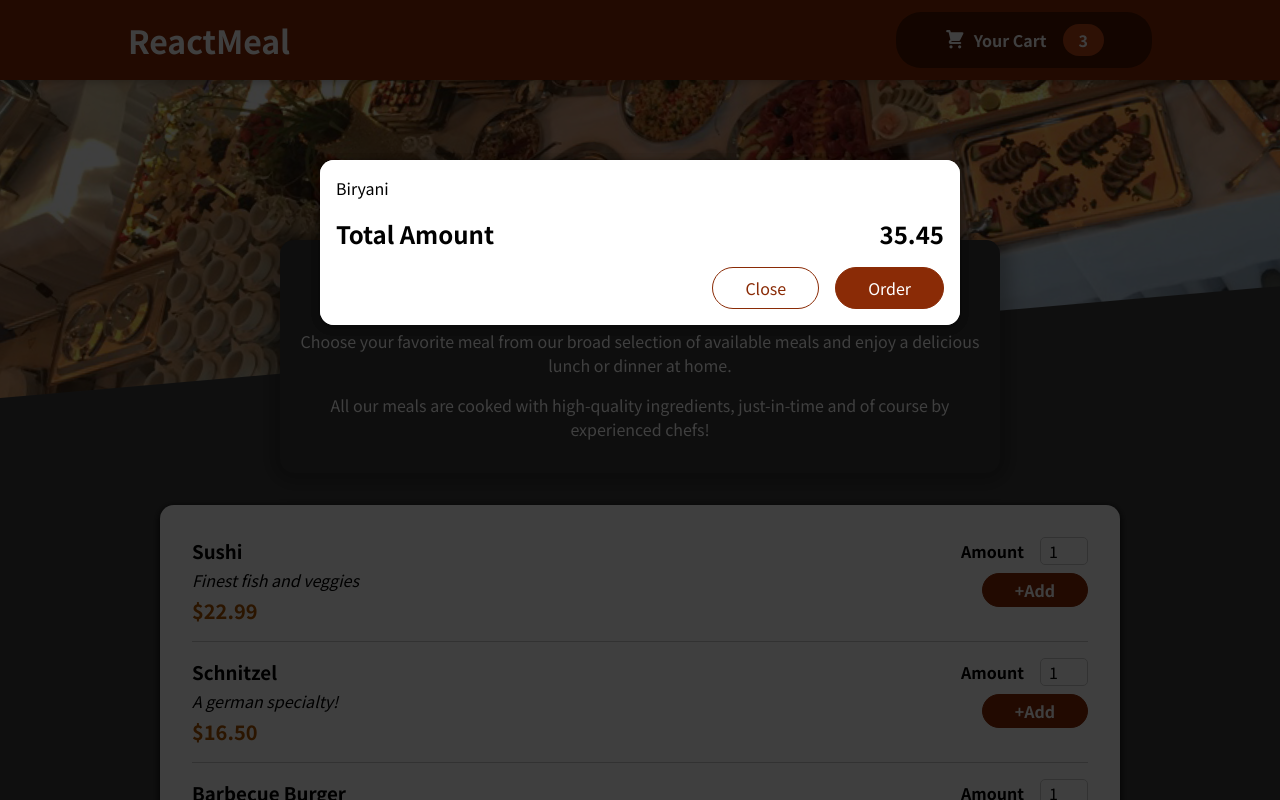
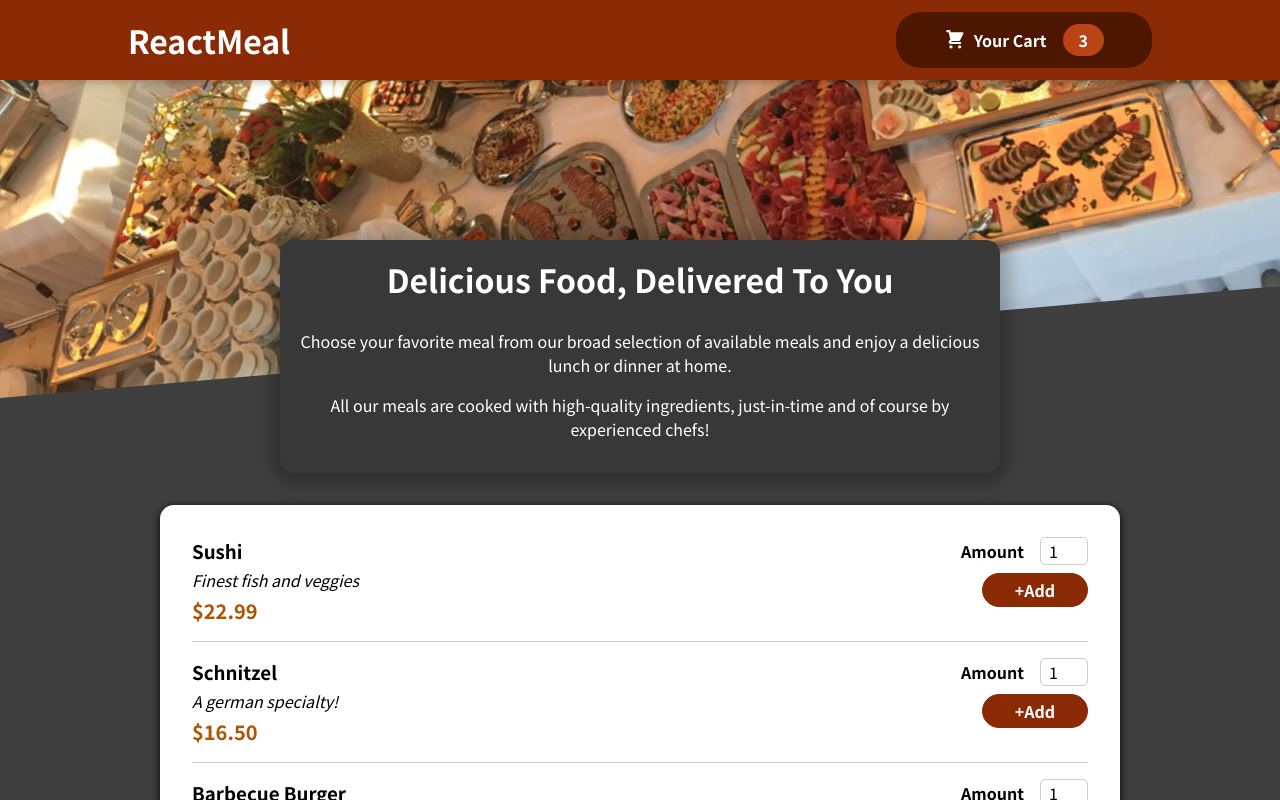
Before and after one commit to azeem521/1stProRestorant, a React (Create React App) app in the folder restorant/: page / in a window 1280 px wide. Shown: the top 800 px of the page. Built offline with nearby package versions, Linux system fonts and the light colour scheme.

Commit message:
OpenCloseFunctionalityAdded

```diff
--- a/restorant/src/App.js
+++ b/restorant/src/App.js
@@ -1,18 +1,28 @@
-import { Fragment } from "react";
+import { Fragment, useState } from "react";
 import Cart from "./component/Cart/Cart";
 import Header from "./component/Layout/Header";
 import AvailableMeal from "./component/Meals/AvailableMeal";
 import Meal from "./component/Meals/Meal";
 
 function App() {
+
+  const [cartIsShown,setCartIsShown]=useState(false);
+
+  const showCartHandler=()=>{
+    setCartIsShown(true)
+  };
+
+  const hideCartHandler=()=>{
+      setCartIsShown(false)
+  }
+
   return (
     <Fragment>
-      <Cart />
-      <Header />
+     {cartIsShown && <Cart onClose={hideCartHandler} />}
+      <Header onShowCart={showCartHandler} />
       <main>
         <Meal />
         <AvailableMeal />
-        <Cart />
       </main>
     </Fragment>
   );
--- a/restorant/src/component/Cart/Cart.js
+++ b/restorant/src/component/Cart/Cart.js
@@ -12,14 +12,14 @@
     ))}</ul>
 
   return (
-    <Modal>
+    <Modal onClose={props.onClose}>
         {cartItem}
     <div className={classes.total}>
     <span>Total Amount</span>
     <span>35.45</span>
     </div>
     <div className={classes.actions}>
-        <button className={classes['button--alt']}>Close</button>
+        <button className={classes['button--alt']} onClick={props.onClose}>Close</button>
         <button className={classes.button}>Order</button>
     </div>
     </Modal>
--- a/restorant/src/component/Layout/Header.js
+++ b/restorant/src/component/Layout/Header.js
@@ -3,12 +3,12 @@
 import meal from '../Img/meals.jpg'
 import HeaderCartButton from './HeaderCartButton'
 
-const Header = () => {
+const Header = (props) => {
   return (
     <div>
         <div className={classes.header}>
             <h1>ReactMeal</h1>
-            <HeaderCartButton />
+            <HeaderCartButton onClick={props.onShowCart} />
         </div>
         <div className={classes['main-image']}>
         <img src={meal} />
--- a/restorant/src/component/Layout/HeaderCartButton.js
+++ b/restorant/src/component/Layout/HeaderCartButton.js
@@ -2,9 +2,9 @@
 import CartIcon from '../Cart/CartIcon'
 import classes from './HeaderCartButton.module.css'
 
-const HeaderCartButton = () => {
+const HeaderCartButton = (props) => {
   return (
-    <button className={classes.button}>
+    <button className={classes.button} onClick={props.onClick}>
         <span className={classes.icon}>
             <CartIcon />
         </span>
--- a/restorant/src/component/UI/Modal.js
+++ b/restorant/src/component/UI/Modal.js
@@ -3,7 +3,7 @@
 import classes from './Modal.module.css'
 
 const BackDrop=props=>{
-    return <div className={classes.backdrop} />
+    return <div className={classes.backdrop} onClick={props.onClose} />
 };
 
 const ModalOverlay=props=>{
@@ -19,7 +19,7 @@
 
   return (
     <Fragment>
-        {ReactDOM.createPortal(<BackDrop />,portalElem)}
+        {ReactDOM.createPortal(<BackDrop onClose={props.onClose} />,portalElem)}
         {ReactDOM.createPortal(<ModalOverlay>{props.children}</ModalOverlay>,portalElem)}
     </Fragment>
   )
--- a/restorant/src/component/UI/Modal.module.css
+++ b/restorant/src/component/UI/Modal.module.css
@@ -5,7 +5,7 @@
     width: 100%;
     height: 100vh;
     z-index: 20;
-    background-color: rgba(0, 0, 0, 0.50);
+    background-color: rgba(0, 0, 0, 0.75);
   }
 
   .modal {
```
